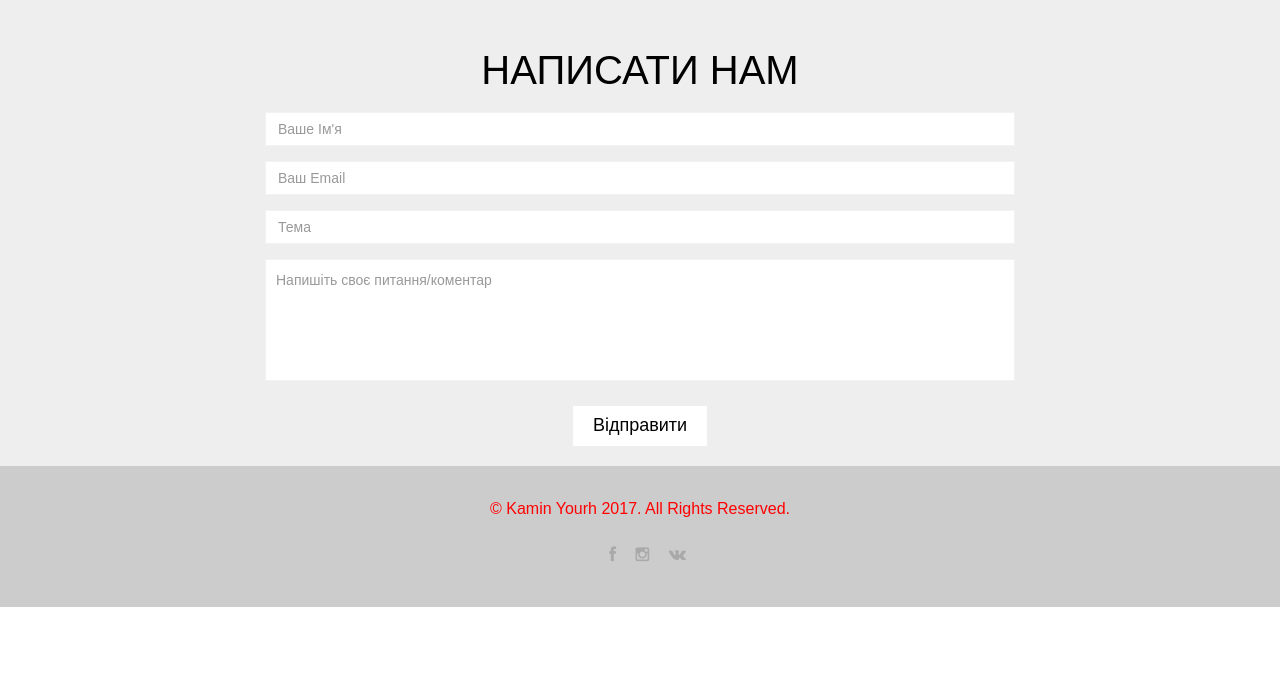
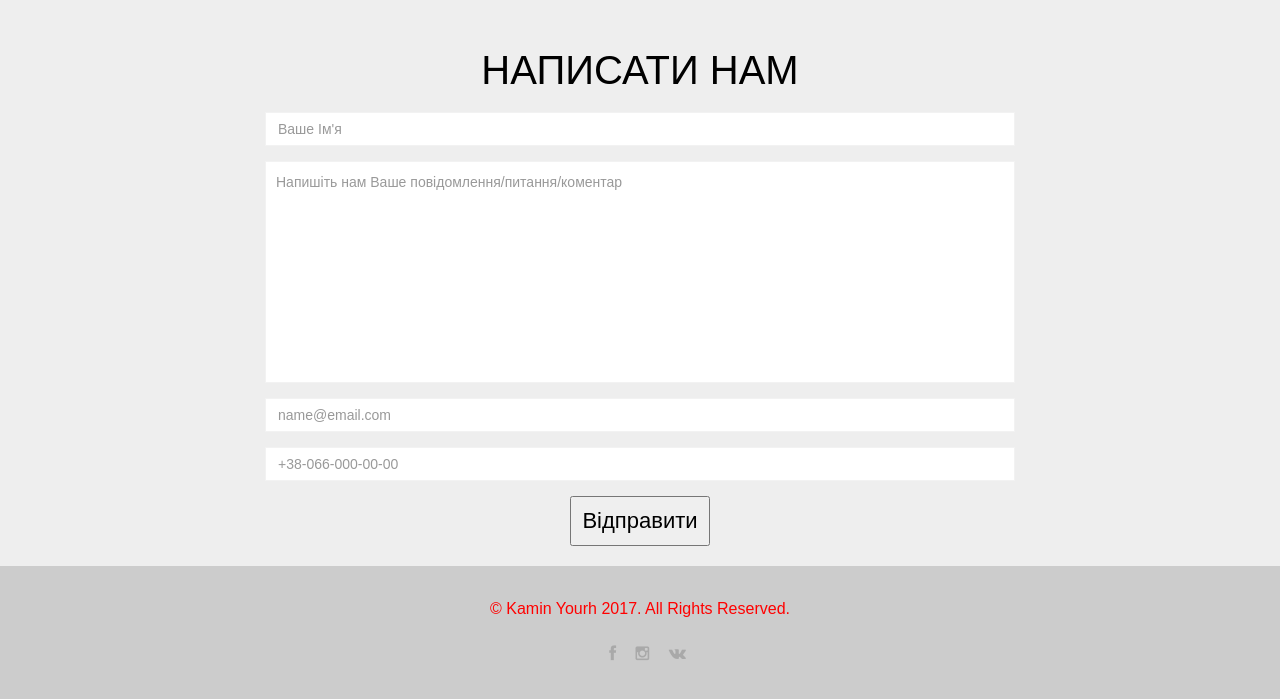
Before and after one commit to VSadovnikov/Kamin-Landing, a plain HTML site: page index.html in a window 1280 px wide. Shown: the part 5450-6149 px from the top of the page. Before the commit the page ends 6057 px from the top, so only its background shows below. Drawn offline with Linux system fonts and the light colour scheme; some packages are replaced by stand-ins of ours; a web font is replaced by a local one.

Commit message:
contact form fix

```diff
--- a/css/style.css
+++ b/css/style.css
@@ -549,6 +549,20 @@ h5 {
   border-radius:0;
 }
 
+.submit_button {
+  padding: 10px 10px;
+  font-size: 22px;
+  font-family: Arial, Helvetica, sans-serif;
+  font-weight: 400;
+  color: black;
+}
+
+.submit_button:hover {
+  background-color: red;
+  color: white;
+  border-radius: 5px;
+}
+
 textarea#message{
   resize: none;
   padding: 10px;
--- a/index.html
+++ b/index.html
@@ -503,41 +503,51 @@
             </div>
             <div class="row contact-wrap">
                 <div class="col-md-8 col-md-offset-2">
-                    <form method="POST" action="https://script.google.com/macros/s/AKfycbyK0WTx3Zg_TjuUDjUEUtYFtNNwIhCjT_5GHvLWE0x8nDAkSpiy/exec">
-					<div class="form-group">
-                            <input type="text" name="Имя" class="form-control" id="name" onChange="coffeemsg()" placeholder="Ваше Ім'я"
-                                   data-rule="minlen:4" data-msg="Ім'я повинно містити мінімум 4 літери"/>
-                            <div class="validation"></div>
-                        </div>
-                        <div class="form-group">
-                            <input type="email" class="form-control" name="Email" id="email" placeholder="Ваш Email"
-                                   data-rule="email" onChange="coffeemsg()" data-msg="Введіть коректний формат enail"/>
-                            <div class="validation"></div>
-                        </div>
-                        <div class="form-group">
-                            <input type="text" class="form-control" name="Тема" id="subject" placeholder="Тема"
-                                   data-rule="minlen:4" onChange="coffeemsg()" data-msg="Тема повинна містити мінімум літер"/>
-                            <div class="validation"></div>
-                        </div>
+                    <form id="gform" method="POST" class="pure-form pure-form-stacked"
+                    action="https://script.google.com/macros/s/AKfycbyK0WTx3Zg_TjuUDjUEUtYFtNNwIhCjT_5GHvLWE0x8nDAkSpiy/exec">
+    <!-- change the form action to your script url -->
 
-                        <div class="form-group">
-                            <textarea class="form-control" name="Сообщение" id="message" rows="5" data-rule="required"
-                                      data-msg="Напишіть свое питання/коментар" onChange="coffeemsg()"
-                                      placeholder="Напишіть своє питання/коментар"></textarea>
-                            <div class="validation"></div>
-                        </div>
-                        <div class="text-center">
-                            <button type="submit"  onClick="coffeemsg()" class="btn btn-primary btn-lg">Відправити</ibutton>
-                        </div>
-							<input type="hidden" name="hidden" value="this is hidden" />
-                    </form>
-                    <div style="display:none;" id="thankyou_message">
-                    <h2><em>Thanks</em> for filling out our test form!
-                    We will get back to you soon!</h2></div>
-                    <!-- Customise the Thankyou Message People See when they submit the form: -->
+    <fieldset class="form-group">
+      <input id="name" class="form-control" name="Ім'я" placeholder="Ваше Ім'я" />
+    </fieldset>
 
-                    <script data-cfasync="false" type="text/javascript"
-src="https://cdn.rawgit.com/dwyl/html-form-send-email-via-google-script-without-server/master/form-submission-handler.js"></script>
+    <fieldset class="form-group">
+      <textarea id="message" name="Повідомлення" class="form-control" rows="10"
+      placeholder="Напишіть нам Ваше повідомлення/питання/коментар"></textarea>
+    </fieldset>
+
+    <fieldset class="form-group">
+      <input class="form-control" id="email" name="email" type="email" value=""
+      required placeholder="name@email.com"/>
+      <span id="email-invalid" style="display:none">
+     Невірний формат email</span>
+    </fieldset>
+
+    <fieldset class="form-group">
+      <input id="phone" type="tel" name="Телефон" class="form-control"
+      placeholder="+38-066-000-00-00"></input>
+    </fieldset>
+    <fieldset class="text-center">
+    <button class="submit_button">
+      <i class=""></i>Відправити</button>
+ </fieldset>
+  </form>
+
+  <!-- Customise the Thankyou Message People See when they submit the form: -->
+  <div class="text-center" style="display:none;" id="thankyou_message">
+    <h2><em>Дякуємо за Ваше повідомлення!!<br>
+      Ми відповімо незабаром.</em></h2><br>
+      <div class="text-center">
+        <a href="index.html">Повернутись на головну сторінку</a>
+      </div>
+  </div>
+
+  <!-- Submit the Form to Google Using "AJAX" -->
+  <script data-cfasync="false" type="text/javascript"
+  src="https://cdn.rawgit.com/dwyl/html-form-send-email-via-google-script-without-server/master/form-submission-handler.js"></script>
+  <!-- <script data-cfasync="false" type="text/javascript"
+  src="/form-submission-handler.js"></script> -->
+<!-- END -->
                     </div>
 
                 </div>
```
